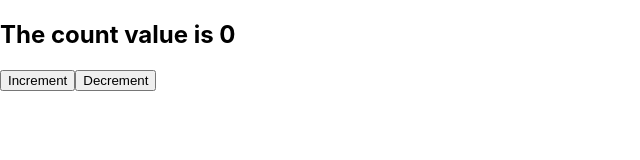
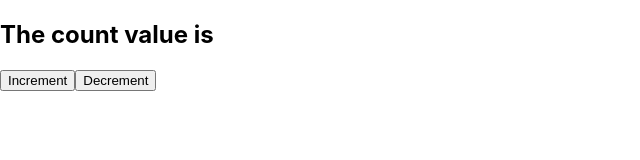
Before and after one commit to HimaGirija99/React-Project, a React (Create React App) app: page / in a window 1280 px wide. Shown: the top 160 px of the page, without its empty margins (0-640 px from the left). Built offline with nearby package versions, Linux system fonts and the light colour scheme.

Commit message:
commit 36

```diff
--- a/src/components/Counter.js
+++ b/src/components/Counter.js
@@ -14,7 +14,7 @@ function Counter(){
 
     }
     return (
-        <div><h2>The count value is {count} </h2>
+        <div><h2>The count value is {setCount} </h2>
         <button OnClick={increment}> Increment </button>
         <button OnClick={decrement}> Decrement </button>
         </div>
```
